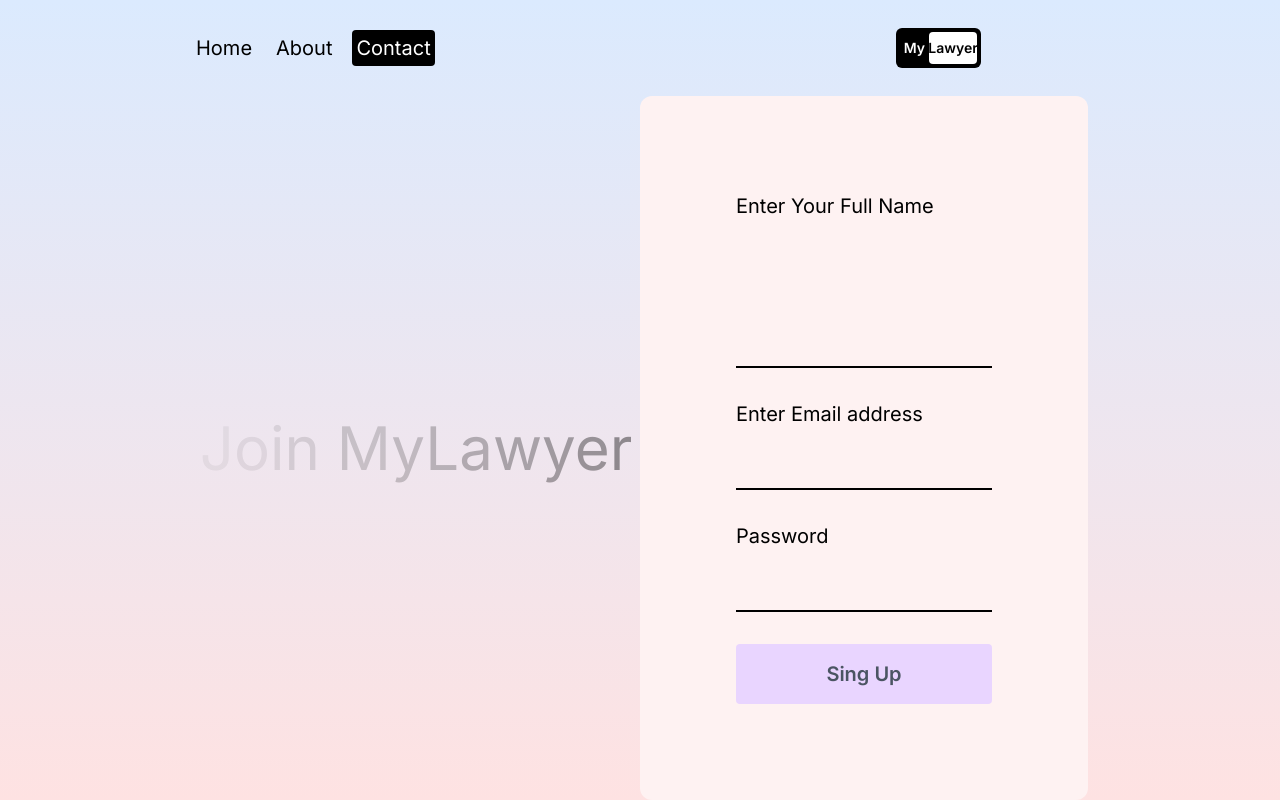
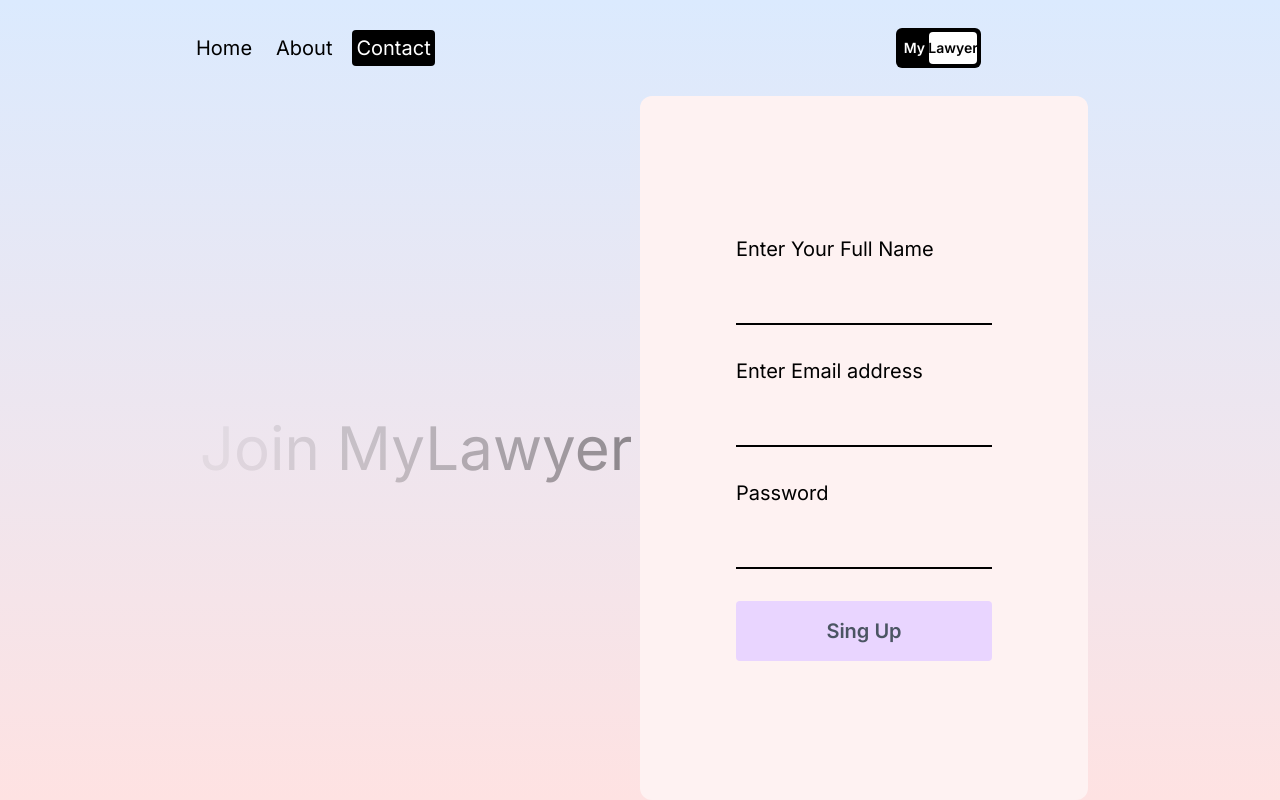
Before and after one commit to shivam92211/My-Lawyer, a Next.js app: page /contact in a window 1280 px wide. Built offline with nearby package versions, Linux system fonts and the light colour scheme.

Commit message:
full name changet to text

```diff
--- a/src/app/contact/page.jsx
+++ b/src/app/contact/page.jsx
@@ -68,10 +68,11 @@ const ContactPage = () => {
           className="h-1/2 lg:h-full lg:w-1/2 bg-red-50 rounded-xl text-xl flex flex-col gap-8 justify-center p-24"
         >
           <span>Enter Your Full Name</span>
-          <textarea
-            rows={6}
+          <input
+            name="user_message"
+            type="text"
             className="bg-transparent border-b-2 border-b-black outline-none resize-none"
-            name="user_message"
+
           />
           <span>Enter Email address</span>
           <input
```
